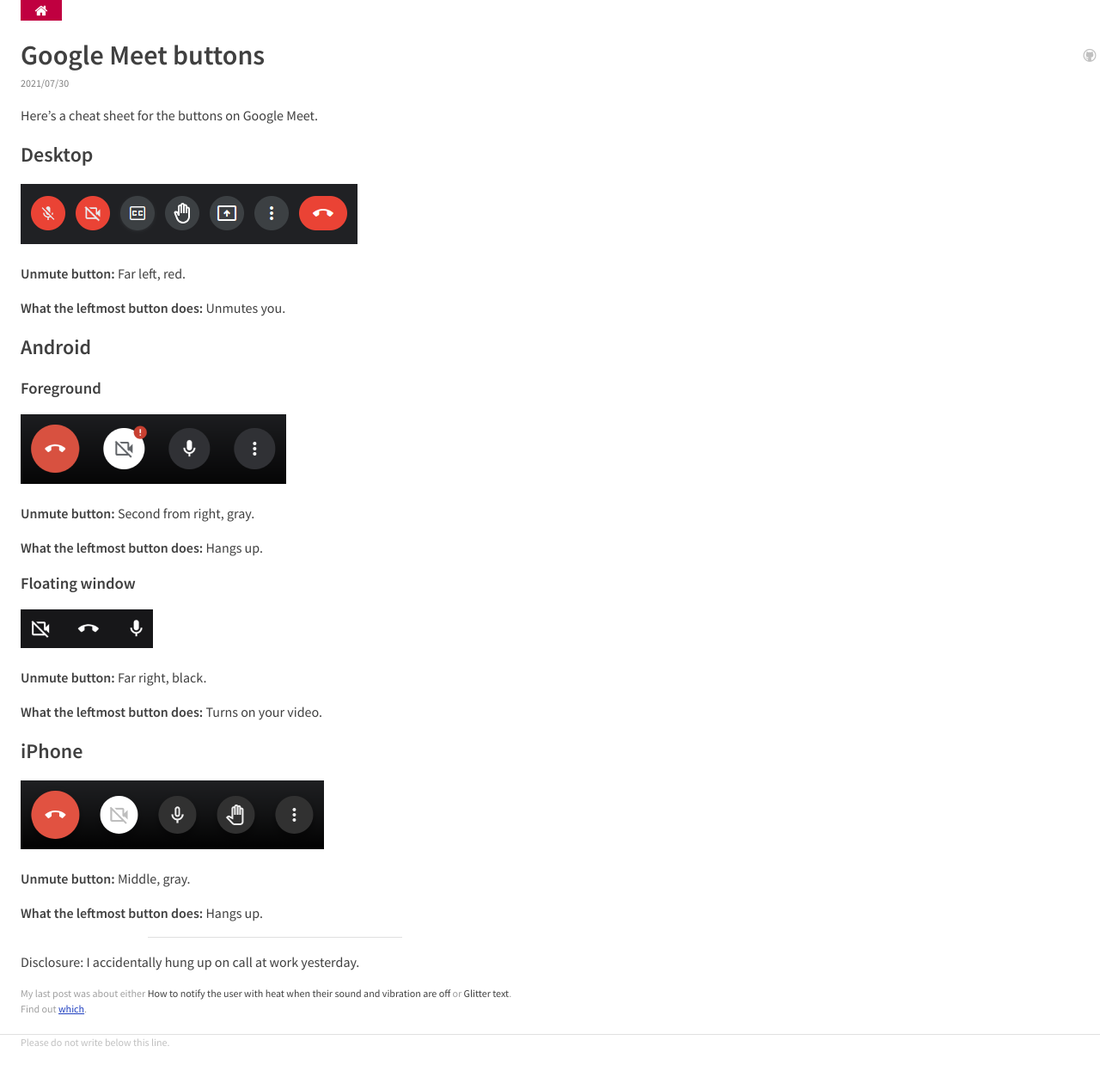
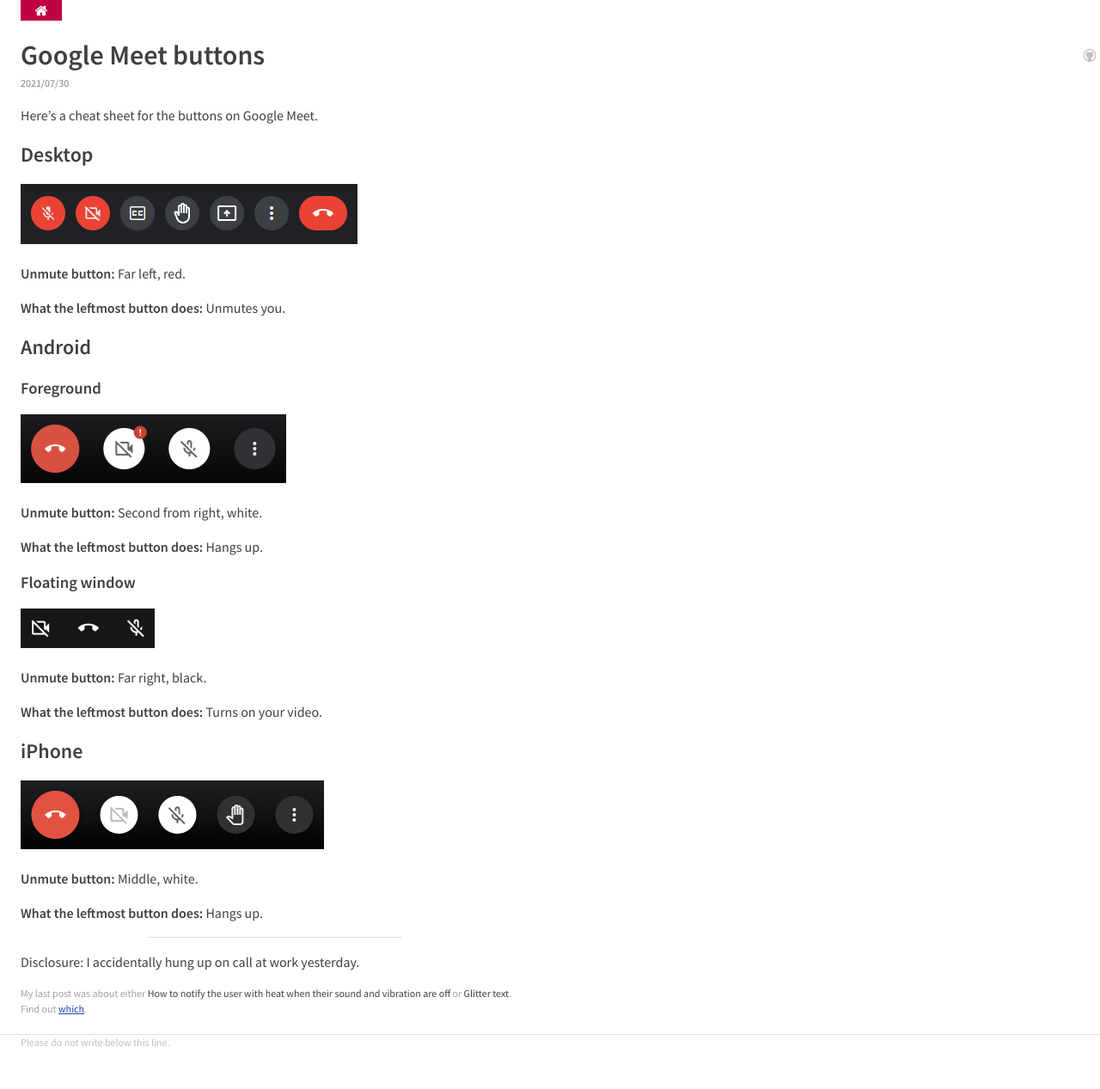
Before and after one commit to wh0/wh0.github.io, a Jekyll site: the page built from _posts/2021-07-30-meet-buttons.md, in a window 1280 px wide. Shown: the whole page at 86% size. Built offline with Jekyll 4.4.1, drawn with Linux system fonts in a browser that asks for light colours.

Commit message:
mute/unmute correction

```diff
--- a/_posts/2021-07-30-meet-buttons.md
+++ b/_posts/2021-07-30-meet-buttons.md
@@ -21,7 +21,7 @@
 
 ![](/assets/2021/meet-buttons-android.png)
 
-**Unmute button:** Second from right, gray.
+**Unmute button:** Second from right, white.
 
 **What the leftmost button does:** Hangs up.
 
@@ -37,7 +37,7 @@
 
 ![](/assets/2021/meet-buttons-iphone.png)
 
-**Unmute button:** Middle, gray.
+**Unmute button:** Middle, white.
 
 **What the leftmost button does:** Hangs up.
 
```
Also changed, not shown: assets/2021/meet-buttons-android-floating.png, assets/2021/meet-buttons-android.png, assets/2021/meet-buttons-iphone.png.
